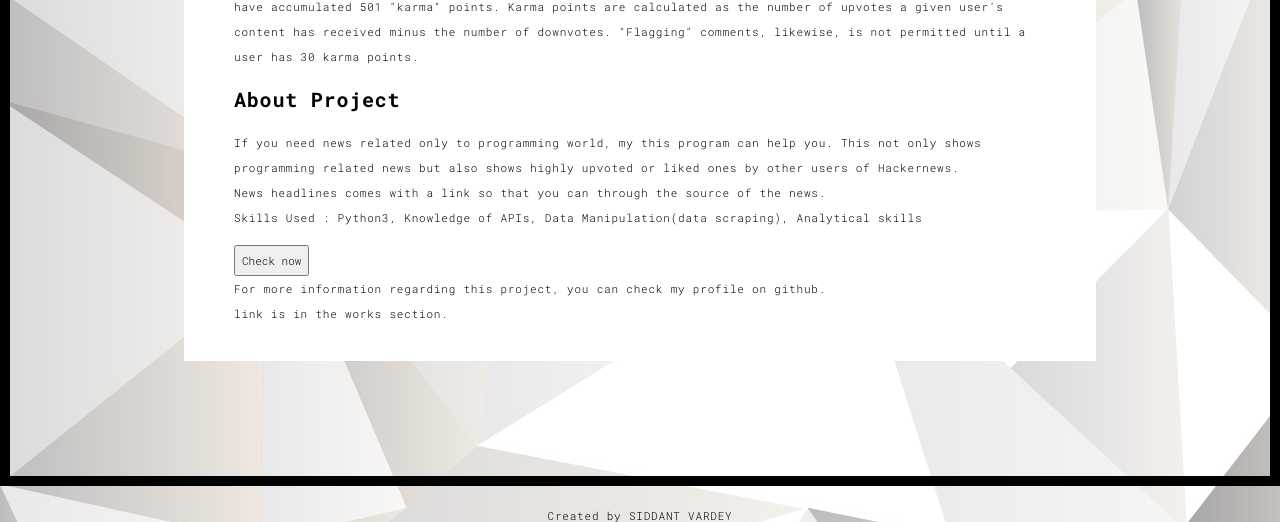
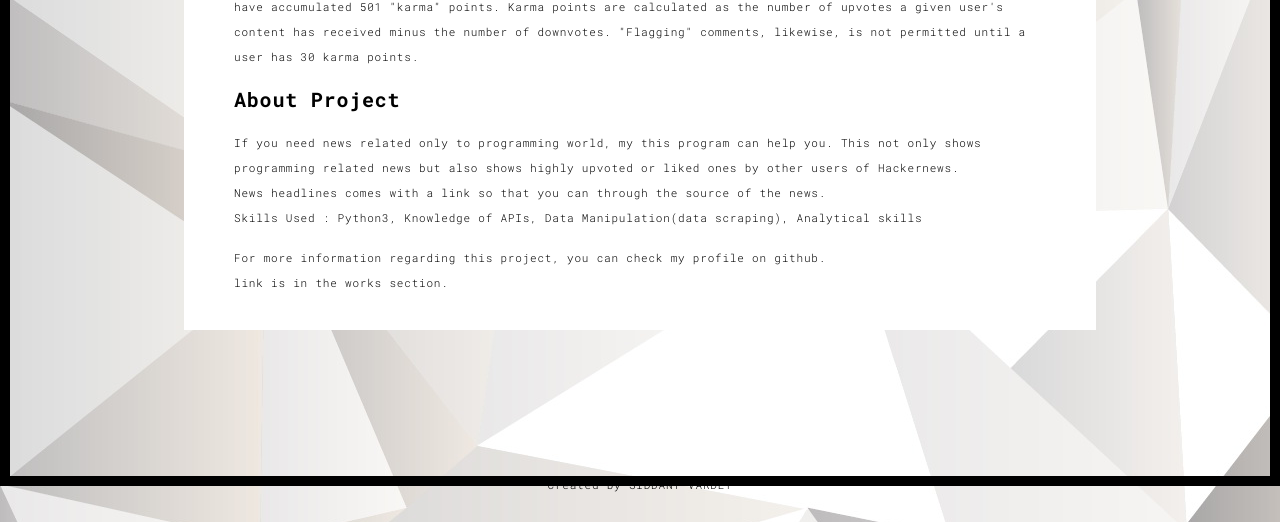
Before and after one commit to sidd98coder/portfolio, a Flask app: page /work2.html in a window 1280 px wide. Shown: the part 314-836 px from the top of the page. Run offline with Flask 2, Linux system fonts and the light colour scheme; some libraries are stand-ins or nearby versions.

Commit message:
remofing button

```diff
--- a/templates/work2.html
+++ b/templates/work2.html
@@ -80,9 +80,10 @@
           <h3>About Project</h3>
           <div class="first"><p>If you need news related only to programming world, my this program can help you. This not only shows programming related news but also shows highly upvoted or liked ones by other users of Hackernews.<br>News headlines comes with a link so that you can through the source of the news.<br>
           Skills Used : Python3, Knowledge of APIs, Data Manipulation(data scraping), Analytical skills<br></p></div>
-          <form action="/hackernews_demo" method="post" class="reveal-content">
+          <!--<form action="/hackernews_demo" method="post" class="reveal-content">
           <button type="submit" >Check now</button>
           </form>
+          -->
           <p> For more information regarding this project, you can check my profile on github.<br>link is in the works section.</p>
 
 
```
